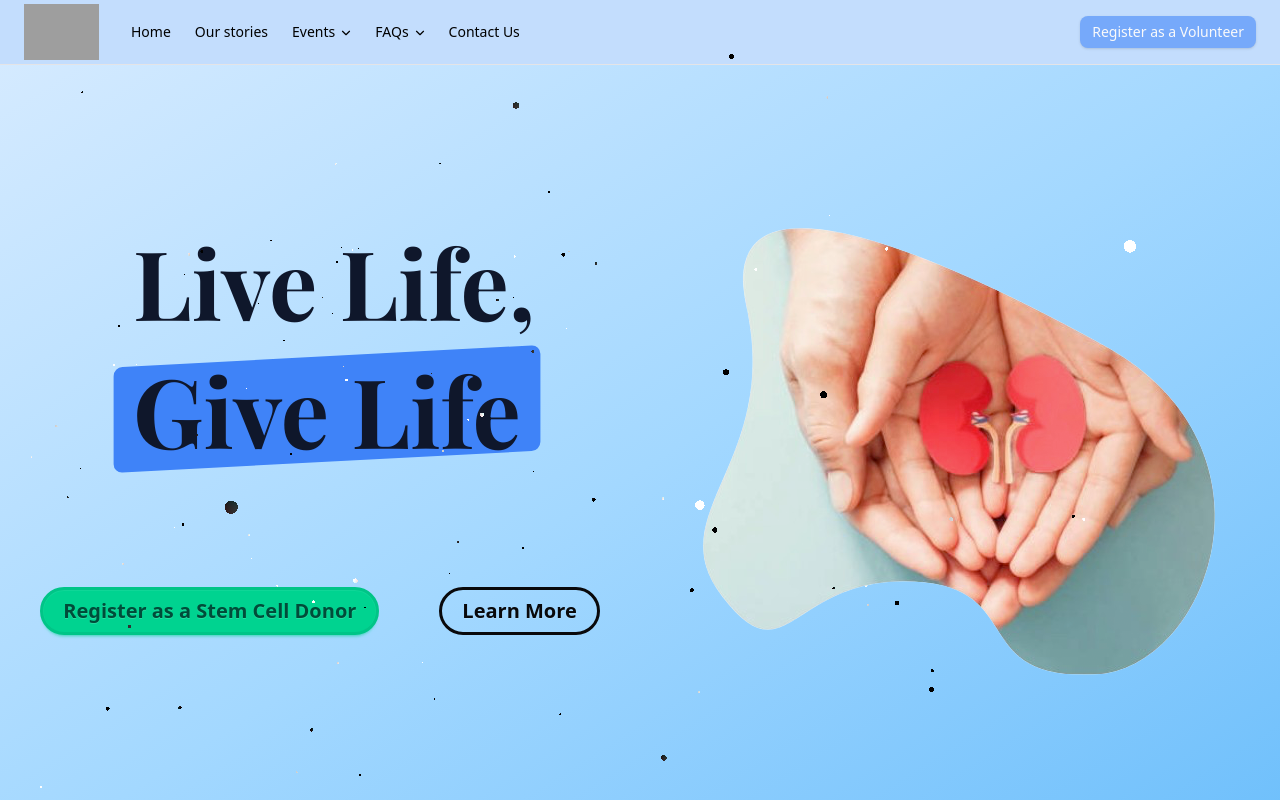
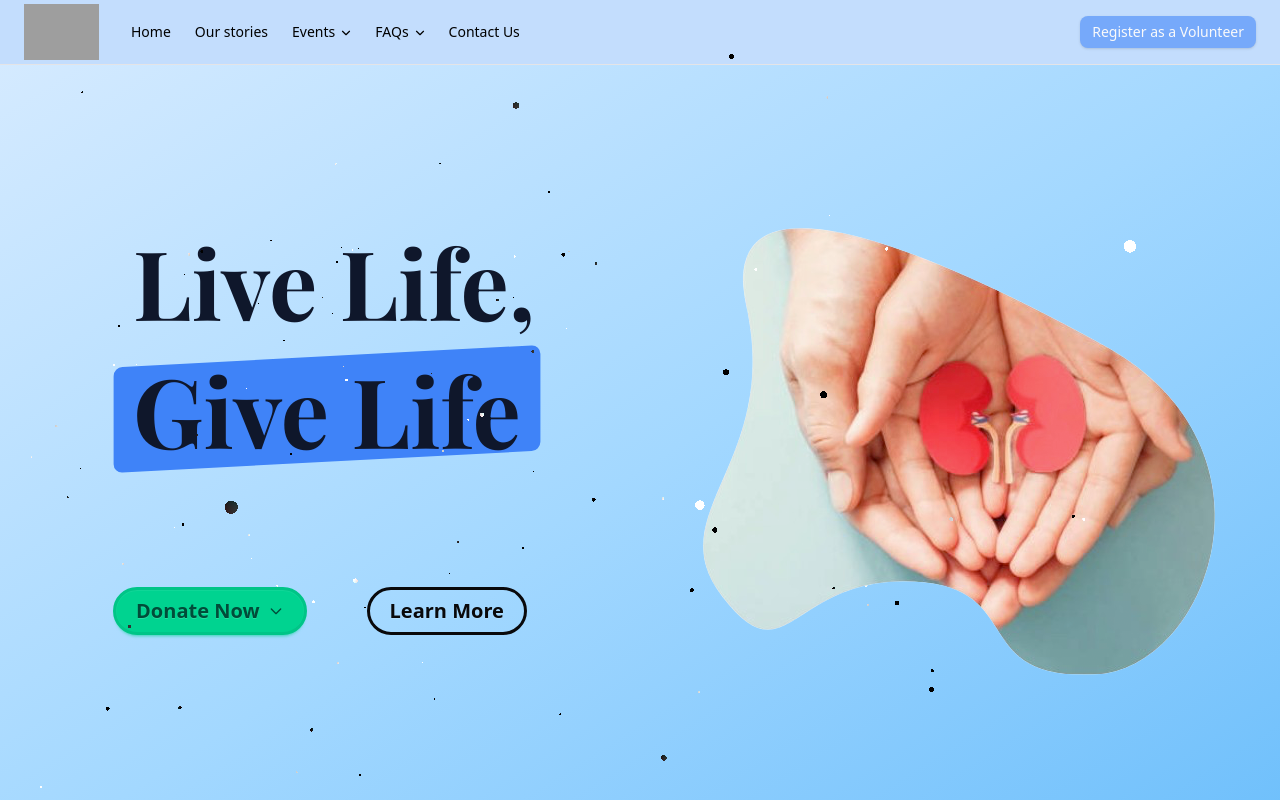
Before and after one commit to tanwiraabideen/UpahaarWebsite, a Next.js app: page / in a window 1280 px wide. Shown: the top 800 px of the page. Built offline with nearby package versions, Linux system fonts and the light colour scheme; grey boxes are pictures that could not be loaded.

Commit message:
Added option for organ donation

```diff
--- a/src/app/components/RedirectButton.jsx
+++ b/src/app/components/RedirectButton.jsx
@@ -1,7 +1,84 @@
 'use client'
+import { useState, useRef, useEffect } from 'react';
 
-export default function RedirectButton() {
+export default function RegistrationDropdown() {
+    const [isOpen, setIsOpen] = useState(false);
+    const dropdownRef = useRef(null);
+
+    // Close dropdown when clicking outside
+    useEffect(() => {
+        function handleClickOutside(event) {
+            if (dropdownRef.current && !dropdownRef.current.contains(event.target)) {
+                setIsOpen(false);
+            }
+        }
+        document.addEventListener('mousedown', handleClickOutside);
+        return () => document.removeEventListener('mousedown', handleClickOutside);
+    }, []);
+
+    const handleStemCellRegistration = () => {
+        window.open('https://www.dkms.org/register-now', '_blank');
+        setIsOpen(false);
+    };
+
+    const handleOrganDonationRegistration = () => {
+        // Replace with actual organ donation registration URL
+        window.open('https://www.organdonation.nhs.uk', '_blank');
+        setIsOpen(false);
+    };
+
     return (
-        <button onClick={() => window.open('https://www.dkms.org/register-now', '_blank')} className="text-sm md:text-sm lg:text-xl btn btn-lg btn-success rounded-full">Register as a Stem Cell Donor</button>
-    )
+        <div className="relative inline-block" ref={dropdownRef}>
+            <button
+                onClick={() => setIsOpen(!isOpen)}
+                className="text-sm md:text-sm lg:text-xl btn btn-lg btn-success rounded-full flex items-center gap-2 hover:shadow-lg transition-all duration-200"
+            >
+                Donate Now
+                <svg
+                    className={`w-4 h-4 transition-transform duration-200 ${isOpen ? 'rotate-180' : ''}`}
+                    fill="none"
+                    stroke="currentColor"
+                    viewBox="0 0 24 24"
+                >
+                    <path strokeLinecap="round" strokeLinejoin="round" strokeWidth={2} d="M19 9l-7 7-7-7" />
+                </svg>
+            </button>
+
+            {isOpen && (
+                <div className="absolute top-full left-0 mt-2 w-72 bg-white rounded-lg shadow-xl border border-gray-200 z-50 overflow-hidden animate-in fade-in slide-in-from-top-2 duration-200">
+                    <div className="py-2">
+                        <button
+                            onClick={handleStemCellRegistration}
+                            className="w-full text-left px-4 py-3 hover:bg-green-50 hover:cursor-pointer transition-colors duration-150 flex items-center gap-3 group"
+                        >
+                            <div className="w-10 h-10 bg-green-100 rounded-full flex items-center justify-center group-hover:bg-green-200 transition-colors">
+                                <svg className="w-5 h-5 text-green-600" fill="none" stroke="currentColor" viewBox="0 0 24 24">
+                                    <path strokeLinecap="round" strokeLinejoin="round" strokeWidth={2} d="M9 12l2 2 4-4m6 2a9 9 0 11-18 0 9 9 0 0118 0z" />
+                                </svg>
+                            </div>
+                            <div>
+                                <div className="font-medium text-gray-900">Stem Cell Donation</div>
+                                <div className="text-sm text-gray-600">Help fight blood cancers</div>
+                            </div>
+                        </button>
+
+                        <button
+                            onClick={handleOrganDonationRegistration}
+                            className="w-full text-left px-4 py-3 hover:bg-green-50 hover:cursor-pointer transition-colors duration-150 flex items-center gap-3 group"
+                        >
+                            <div className="w-10 h-10 bg-green-100 rounded-full flex items-center justify-center group-hover:bg-green-200 transition-colors">
+                                <svg className="w-5 h-5 text-green-600" fill="none" stroke="currentColor" viewBox="0 0 24 24">
+                                    <path strokeLinecap="round" strokeLinejoin="round" strokeWidth={2} d="M4.318 6.318a4.5 4.5 0 000 6.364L12 20.364l7.682-7.682a4.5 4.5 0 00-6.364-6.364L12 7.636l-1.318-1.318a4.5 4.5 0 00-6.364 0z" />
+                                </svg>
+                            </div>
+                            <div>
+                                <div className="font-medium text-gray-900">Organ Donation</div>
+                                <div className="text-sm text-gray-600">Save lives through organ donation</div>
+                            </div>
+                        </button>
+                    </div>
+                </div>
+            )}
+        </div>
+    );
 }
```
